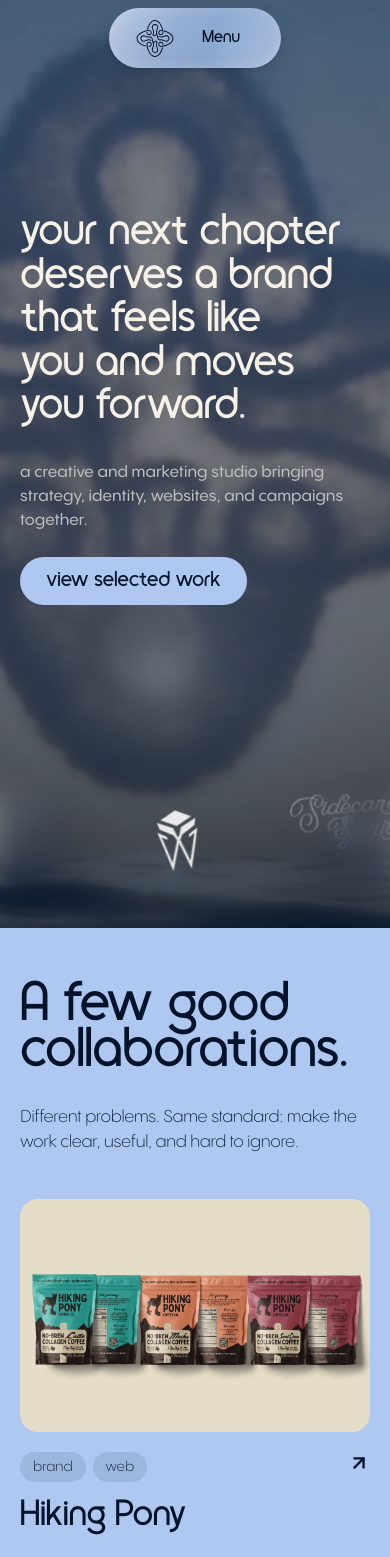
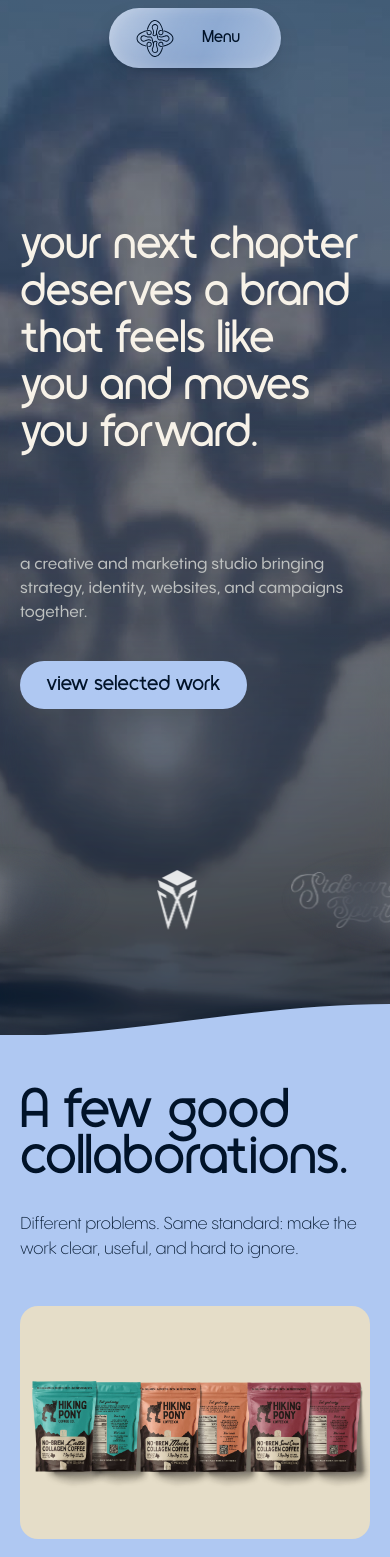
Before and after one commit to cedarandcactus/burgama-site-14.5, a Next.js app: page / in a window 390 px wide. Shown: the top 1557 px of the page. Built offline with nearby package versions, Linux system fonts and the light colour scheme.

Commit message:
feat: add SectionRise component and use in ActCapabilities and ActOpening

```diff
--- a/components/home/act-capabilities.tsx
+++ b/components/home/act-capabilities.tsx
@@ -3,6 +3,7 @@
 import type { CSSProperties } from 'react'
 import { useEffect, useRef } from 'react'
 import { gsap } from '@/lib/motion'
+import { SectionRise } from '@/components/home/section-rise'
 
 const capabilities = [
   {
@@ -78,6 +79,7 @@ export function ActCapabilities() {
           ))}
         </div>
       </div>
+      <SectionRise surface="studio" />
     </section>
   )
 }
--- a/components/home/act-opening.tsx
+++ b/components/home/act-opening.tsx
@@ -3,6 +3,7 @@
 import { useEffect, useLayoutEffect, useRef, useState, type ReactNode } from 'react'
 import { ModularButton } from '@/components/modular-button'
 import { HeroFilm } from '@/components/home/hero-film'
+import { SectionRise } from '@/components/home/section-rise'
 import { gsap, ScrollTrigger } from '@/lib/motion'
 import styles from './home-page.module.css'
 
@@ -131,6 +132,7 @@ export function ActOpening({ children }: { children: ReactNode }) {
         </div>
       </div>
       <div className={styles.heroClients}>{children}</div>
+      <SectionRise surface="work" />
     </section>
   )
 }
--- a/components/home/client-ticker.module.css
+++ b/components/home/client-ticker.module.css
@@ -5,13 +5,15 @@
 }
 
 .section:focus-visible {
+  background: transparent;
+  color: var(--palette-soft-white);
   outline: 1px solid currentColor;
   outline-offset: -4px;
 }
 
 .window {
   position: relative;
-  height: clamp(176px, 15vw, 220px);
+  height: clamp(120px, 10vw, 150px);
   overflow: hidden;
 }
 
@@ -58,8 +60,7 @@
   opacity: 0;
   offset-path: var(--logo-path);
   offset-anchor: center;
-  /* The path travels right to left; reverse its tangent to keep logos readable. */
-  offset-rotate: auto 180deg;
+  offset-rotate: 0deg;
 }
 
 .glass {
@@ -93,7 +94,7 @@
 
 @media (max-width: 699px) {
   .section { padding-block: 0 16px; }
-  .window { height: 148px; }
+  .window { height: 112px; }
   .group { gap: 28px; }
   .logo { flex-basis: 120px; width: 120px; height: 60px; }
   .logo img { max-width: 116px; max-height: 60px; }
--- a/components/home/client-ticker.tsx
+++ b/components/home/client-ticker.tsx
@@ -23,8 +23,7 @@ const logos = [
 
 function logoPath(width: number, height: number) {
   const center = height * 0.5
-  const rise = Math.min(28, height * 0.16)
-  return `M ${width + 100} ${center - rise} C ${width * 0.65} ${center - rise}, ${width * 0.35} ${center + rise}, -100 ${center + rise}`
+  return `M ${width + 100} ${center} L -100 ${center}`
 }
 
 export function ClientTicker() {
--- a/components/home/home-page.module.css
+++ b/components/home/home-page.module.css
@@ -3,12 +3,14 @@
   --home-space: clamp(62px, 7vw, 112px);
   --home-text: clamp(17px, 1.45vw, 22px);
   --home-title: clamp(54px, 8.4vw, 132px);
+  --home-rise: clamp(48px, 6vw, 88px);
   color: var(--palette-soft-white);
   background: var(--palette-navy);
 }
 
 .hero {
   position: relative;
+  padding-bottom: calc(var(--home-rise) + 32px);
   overflow: clip;
   isolation: isolate;
   background: var(--palette-navy);
@@ -74,8 +76,8 @@
   z-index: 1;
   display: flex;
   align-items: center;
-  min-height: calc(100svh - clamp(176px, 15vw, 220px));
-  padding: clamp(116px, 10vw, 152px) var(--home-inset) clamp(64px, 7vw, 104px);
+  min-height: 100svh;
+  padding: clamp(144px, 20svh, 224px) var(--home-inset) clamp(72px, 10svh, 112px);
 }
 
 .heroFrameContent {
@@ -84,13 +86,13 @@
   min-width: 0;
   margin-inline: auto;
   flex-direction: column;
-  gap: clamp(28px, 3.4vw, 52px);
+  gap: clamp(48px, 6vw, 88px);
 }
 
 .heroFrame h1 {
   display: grid;
   margin: 0;
-  font-size: clamp(42px, 5.65vw, 100px);
+  font-size: clamp(3.25rem, calc(9.3vw - 1.375rem), 7.75rem);
   font-weight: 400;
   line-height: 1.08;
   letter-spacing: normal;
@@ -99,6 +101,7 @@
 .heroHeadlineVariant {
   grid-area: 1 / 1;
   min-width: 0;
+  text-wrap: balance;
   visibility: hidden;
 }
 
@@ -107,7 +110,7 @@
 }
 
 .heroHeadlineLine {
-  display: block;
+  display: inline;
 }
 
 .heroWord {
@@ -136,6 +139,25 @@
 .heroClients {
   position: relative;
   z-index: 1;
+}
+
+.sectionRise {
+  position: absolute;
+  inset-inline: 0;
+  bottom: -1px;
+  z-index: 2;
+  display: block;
+  width: 100%;
+  height: calc(var(--home-rise) + 1px);
+  pointer-events: none;
+}
+
+.sectionRise[data-surface='work'] {
+  color: var(--cyan-ink);
+}
+
+.sectionRise[data-surface='studio'] {
+  color: var(--palette-yellow-soft);
 }
 
 .tickerSection {
@@ -350,6 +372,7 @@
 .page :global(.capabilities-plate) {
   position: relative;
   display: block;
+  padding-bottom: calc(var(--home-space) + var(--home-rise));
   overflow: clip;
   min-height: 0;
   color: var(--palette-navy);
@@ -661,6 +684,7 @@
 @media (max-width: 699px) {
   .page {
     --home-space: clamp(52px, 14vw, 80px);
+    --home-rise: clamp(24px, 8vw, 40px);
   }
 
   .heroMedia {
@@ -673,28 +697,18 @@
   }
 
   .heroFrame {
-    min-height: calc(100svh - 80px);
-    padding-top: 100px;
-    padding-bottom: 48px;
-  }
-
-  .heroFrameContent {
-    gap: 32px;
+    padding-top: clamp(128px, 20svh, 160px);
+    padding-bottom: 72px;
   }
 
   .heroFrame h1 {
-    font-size: clamp(32px, 10.55vw, 66px);
-    line-height: 1.06;
-  }
-
-  .heroHeadlineLine {
-    display: inline;
+    font-size: clamp(2.5rem, calc(1.25rem + 6vw), 3.25rem);
   }
 
   .heroStatement {
     align-items: flex-start;
     flex-direction: column;
-    gap: 24px;
+    gap: 36px;
   }
 
   .heroStatement p {
--- /dev/null
+++ b/components/home/section-rise.tsx
@@ -0,0 +1,16 @@
+import styles from './home-page.module.css'
+
+export function SectionRise({ surface }: { surface: 'work' | 'studio' }) {
+  return (
+    <svg
+      className={styles.sectionRise}
+      data-surface={surface}
+      viewBox="0 0 1000 100"
+      preserveAspectRatio="none"
+      aria-hidden="true"
+      focusable="false"
+    >
+      <path d="M 0 100 C 340 100 650 0 1000 0 L 1000 101 L 0 101 Z" fill="currentColor" />
+    </svg>
+  )
+}
```
